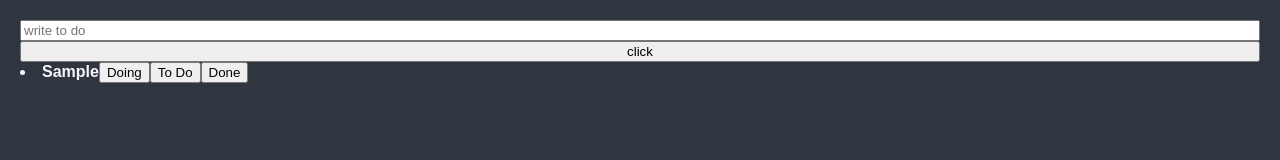
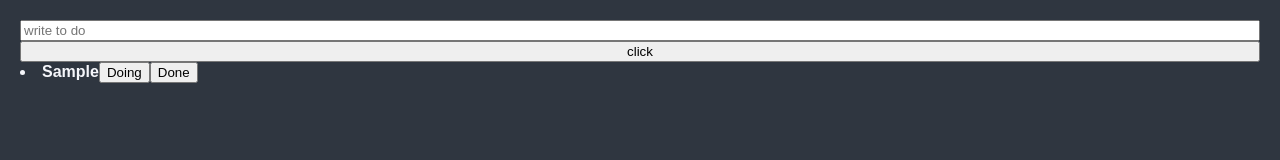
Before and after one commit to soyoung931014/ReactJS, a React (Create React App) app in the folder todolist/: page / in a window 1280 px wide. Both pictures are taken after typing "Sample" into the empty fields and a click on the button "click". Shown: the top 160 px of the page. Built offline with nearby package versions, Linux system fonts and the light colour scheme; a web font is replaced by a local one.

Commit message:
feat: categories

```diff
--- a/todolist/src/ToDo.tsx
+++ b/todolist/src/ToDo.tsx
@@ -1,13 +1,31 @@
 import { IToDo } from "atom";
 import React from "react";
 
-const ToDo = ({ text }: IToDo) => {
+const ToDo = ({ text, category }: IToDo) => {
+  const onClick = (event: React.MouseEvent<HTMLButtonElement>) => {
+    console.log(event.currentTarget);
+    const {
+      currentTarget: { name },
+    } = event;
+  };
   return (
     <li>
-      {text}
-      <button>Doing</button>
-      <button>To Do</button>
-      <button>Done</button>
+      <span>{text}</span>
+      {category !== "DOING" && (
+        <button name="DOING" onClick={onClick}>
+          Doing
+        </button>
+      )}
+      {category !== "TO_DO" && (
+        <button name="TO_DO" onClick={onClick}>
+          To Do
+        </button>
+      )}
+      {category !== "DONE" && (
+        <button name="DONE" onClick={onClick}>
+          Done
+        </button>
+      )}
     </li>
   );
 };
```
